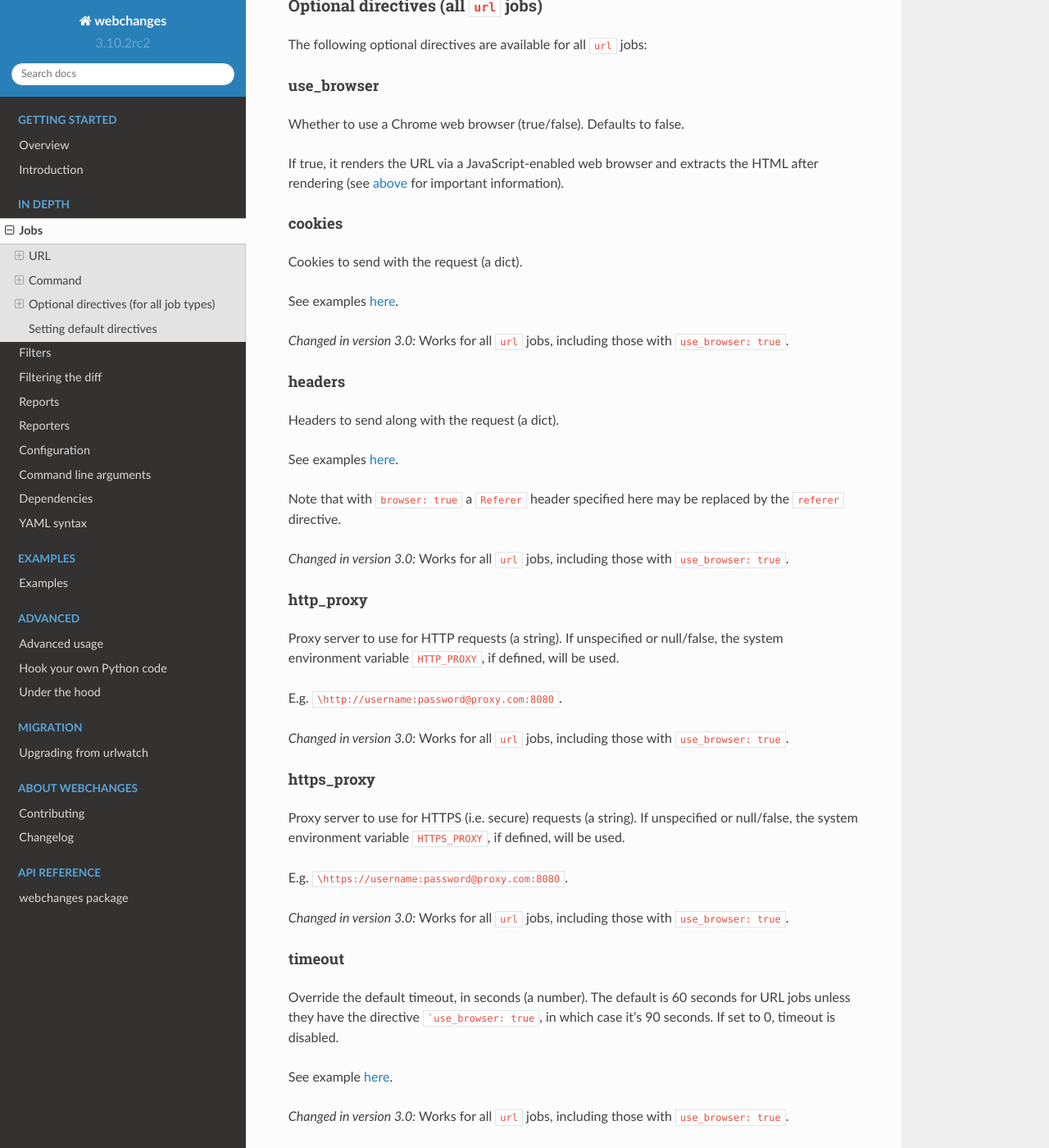
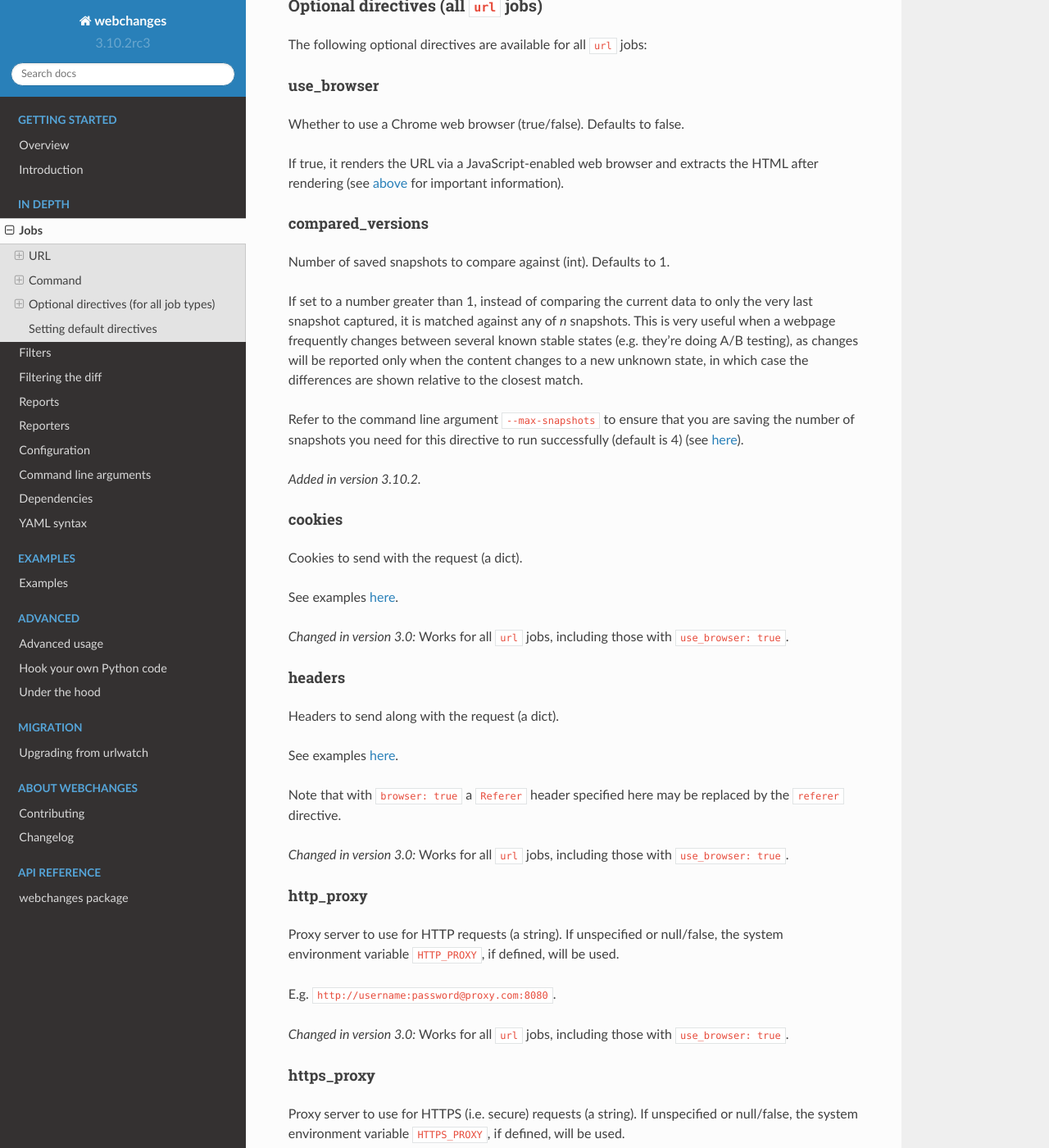
Before and after one commit to mborsetti/webchanges, a Sphinx documentation site: the page built from docs/jobs.rst, in a window 1280 px wide and 1400 px high, scrolled down 3397 px. Shown: the whole window at 82% size. Built offline with Sphinx 7.4.7 and the Read the Docs theme 2.0.0, drawn with Linux system fonts in a browser that asks for light colours; some of the changed text lies outside the part shown.

```diff
--- a/docs/jobs.rst
+++ b/docs/jobs.rst
@@ -168,6 +168,20 @@ Whether to use a Chrome web browser (true/false). Defaults to false.
 If true, it renders the URL via a JavaScript-enabled web browser and extracts the HTML after rendering (see
 :ref:`above <use_browser>` for important information).
 
+compared_versions
+^^^^^^^^^^^^^^^^^
+Number of saved snapshots to compare against (int). Defaults to 1.
+
+If set to a number greater than 1, instead of comparing the current data to only the very last snapshot captured, it
+is matched against any of *n* snapshots. This is very useful when a webpage frequently changes between several known
+stable states (e.g. they're doing A/B testing), as changes will be reported only when the content changes to a new
+unknown state, in which case the differences are shown relative to the closest match.
+
+Refer to the command line argument ``--max-snapshots`` to ensure that you are saving the number of snapshots you need
+for this directive to run successfully (default is 4) (see :ref:`here<max-snapshots>`).
+
+.. versionadded:: 3.10.2
+
 cookies
 ^^^^^^^
 Cookies to send with the request (a dict).
@@ -194,7 +208,7 @@ http_proxy
 Proxy server to use for HTTP requests (a string). If unspecified or null/false, the system environment variable
 ``HTTP_PROXY``, if defined, will be used.
 
-E.g. ``\http://username:password@proxy.com:8080``.
+E.g. ``http://username:password@proxy.com:8080``.
 
 .. versionchanged:: 3.0
    Works for all ``url`` jobs, including those with ``use_browser: true``.
@@ -204,7 +218,7 @@ https_proxy
 Proxy server to use for HTTPS (i.e. secure) requests (a string). If unspecified or null/false, the system environment
 variable ``HTTPS_PROXY``, if defined, will be used.
 
-E.g. ``\https://username:password@proxy.com:8080``.
+E.g. ``https://username:password@proxy.com:8080``.
 
 .. versionchanged:: 3.0
    Works for all ``url`` jobs, including those with ``use_browser: true``.
@@ -332,7 +346,32 @@ The following directives are available only for ``url`` jobs without ``use_brows
 
 no_redirects
 ^^^^^^^^^^^^
-Disable GET/OPTIONS/POST/PUT/PATCH/DELETE/HEAD redirection (true/false). Defaults to false.
+Disables GET, OPTIONS, POST, PUT, PATCH, DELETE, HEAD redirection (true/false). Defaults to false (i.e. redirection
+is enabled) for all methods except HEAD. See more `here
+<https://requests.readthedocs.io/en/latest/user/quickstart/#redirection-and-history>`__.  Redirection takes place
+whenever an HTTP status code of 301, 302, 303, 307 or 308 is returned.
+
+Example:
+
+.. code-block:: yaml
+
+   url: "https://donneespubliques.meteofrance.fr/donnees_libres/bulletins/BCM/203001.pdf"
+   no_redirects: true
+   filter:
+     - html2text:
+
+Returns:
+
+.. code-block::
+
+   302 Found
+   ---------
+
+   # Found
+   The document has moved [here](https://donneespubliques.meteofrance.fr/?fond=donnee_indisponible).
+   * * *
+   Apache/2.2.15 (CentOS) Server at donneespubliques.meteofrance.fr Port 80
+
 
 .. versionadded:: 3.2.7
 
--- a/webchanges/__init__.py
+++ b/webchanges/__init__.py
@@ -18,7 +18,7 @@ __project_name__ = __package__
 # * MINOR version when you add functionality in a backwards compatible manner, and
 # * MICRO or PATCH version when you make backwards compatible bug fixes. We no longer use '0'
 # If unsure on increments, use pkg_resources.parse_version to parse
-__version__ = '3.10.2rc2'
+__version__ = '3.10.2rc3'
 __description__ = (
     'Check web (or commands) for changes since last run and notify.\n\nAnonymously alerts you of webpage changes.'
 )
```
Also changed, not shown: CHANGELOG.rst (+6 -4 lines), RELEASE.rst (+5 -3 lines), docs/examples.rst (+14 -0 lines), .bumpversion.cfg, .github/ISSUE_TEMPLATE/bug_report.md, .github/ISSUE_TEMPLATE/feature_request.md, 6 other files.
